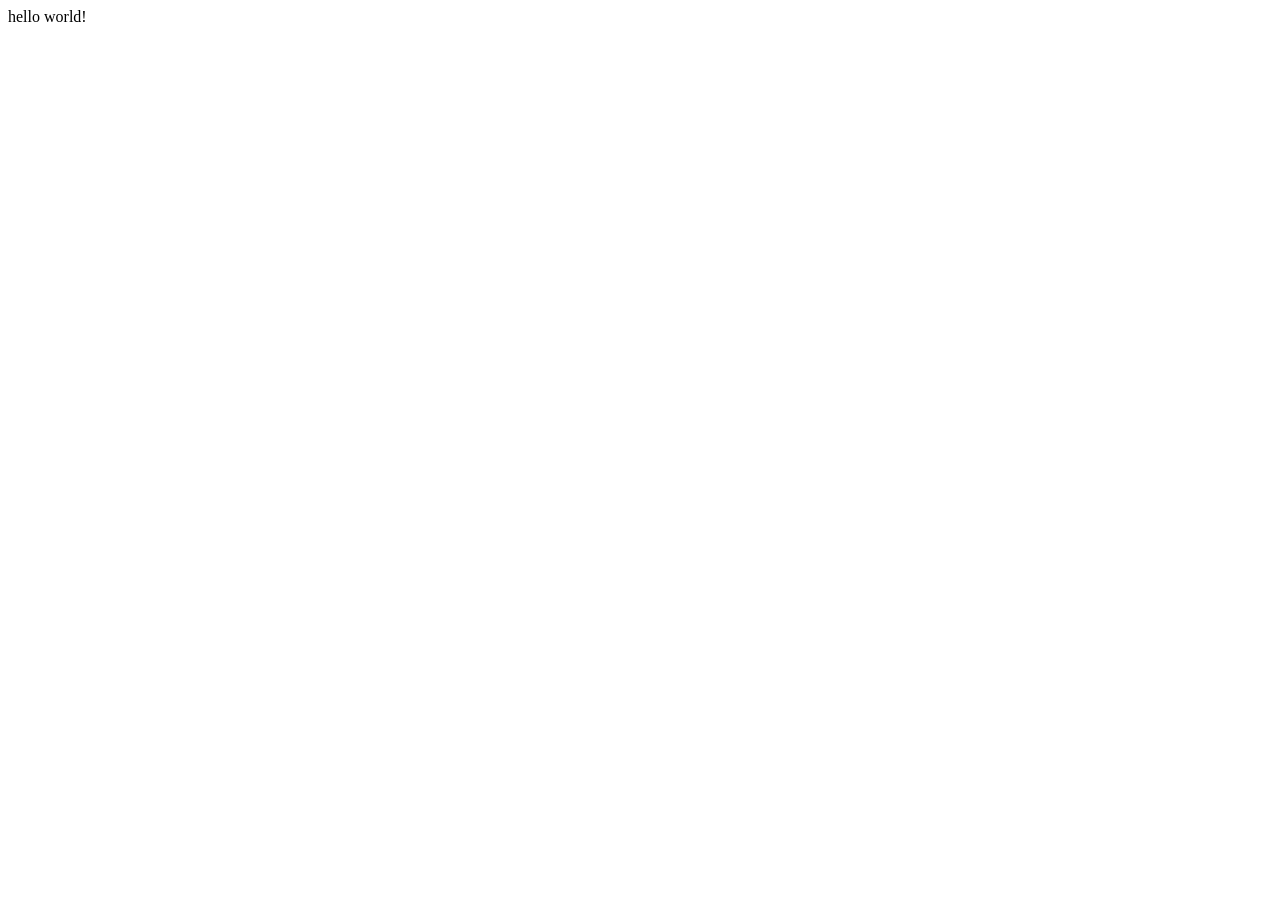
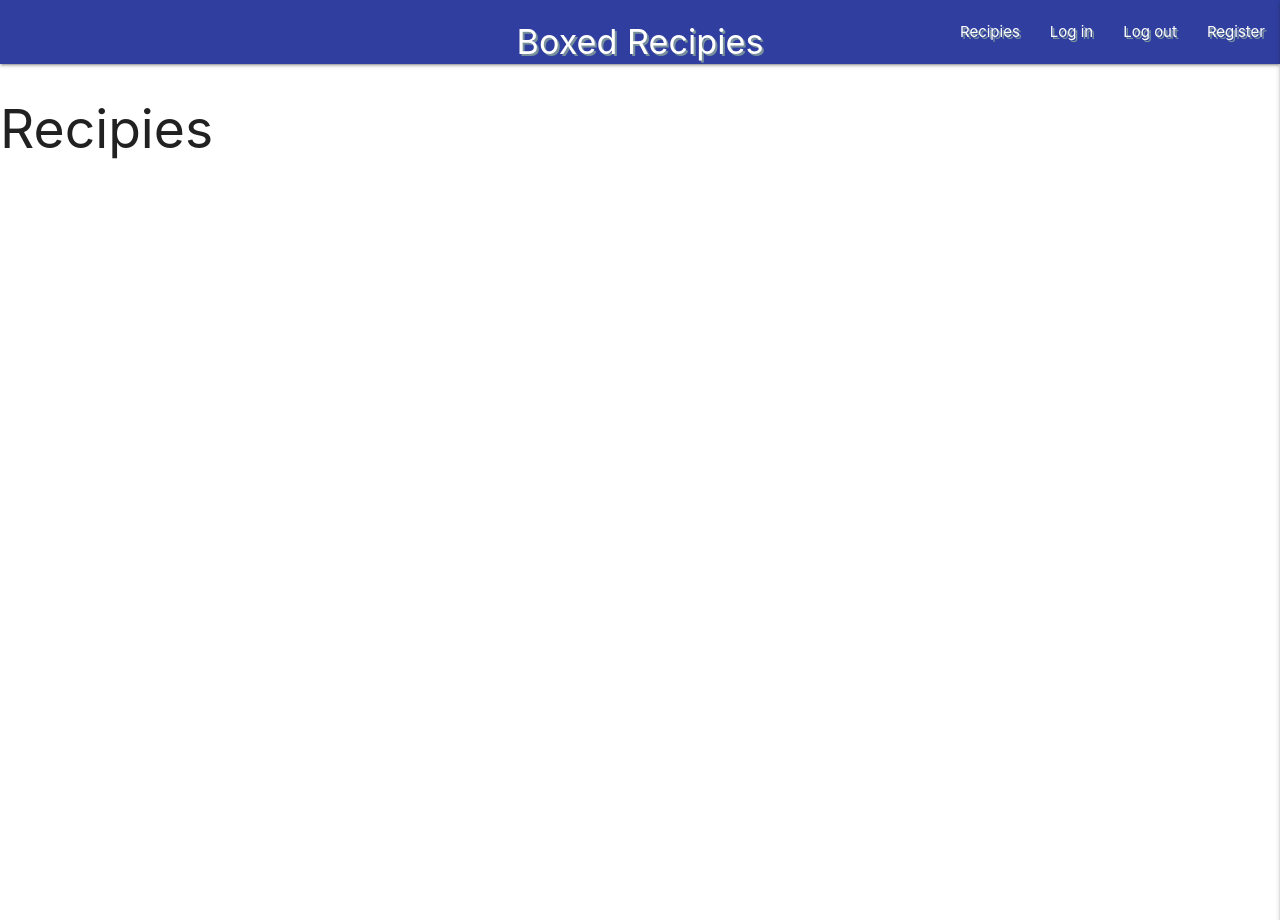
Before and after one commit to MMcod3/BoxedRecipies, a Flask app: page / in a window 1280 px wide. Before the commit the page is almost empty. Run offline with Flask 2, Linux system fonts and the light colour scheme; some libraries are stand-ins or nearby versions.

Commit message:
created materialize nav bar and side bar for mobile devices

```diff
--- a/app.py
+++ b/app.py
@@ -18,8 +18,8 @@ mongo = PyMongo(app)
 
 
 @app.route("/")
-def hello():
-    return "hello world!"
+def recipies():
+    return render_template("recipies.html")
 
 
 if __name__ == "__main__":
--- /dev/null
+++ b/static/css/style.css
@@ -0,0 +1,4 @@
+.text-shadow {
+    text-shadow: 2px 2px #78909c;
+    color: white;
+}
--- /dev/null
+++ b/static/js/script.js
@@ -0,0 +1,3 @@
+$(document).ready(function(){
+    $('.sidenav').sidenav({edge: "right"});
+  });
--- a/templates/base.html
+++ b/templates/base.html
@@ -4,9 +4,49 @@
     <meta charset="UTF-8">
     <meta http-equiv="X-UA-Compatible" content="IE=edge">
     <meta name="viewport" content="width=device-width, initial-scale=1.0">
+    <link rel="stylesheet" href="https://cdnjs.cloudflare.com/ajax/libs/font-awesome/6.0.0-beta3/css/all.min.css"
+        integrity="sha512-Fo3rlrZj/k7ujTnHg4CGR2D7kSs0v4LLanw2qksYuRlEzO+tcaEPQogQ0KaoGN26/zrn20ImR1DfuLWnOo7aBA==" crossorigin="anonymous" referrerpolicy="no-referrer" type="text/css">
+    <link rel="stylesheet" href="https://cdnjs.cloudflare.com/ajax/libs/materialize/1.0.0/css/materialize.min.css" type="text/css">
+    <link rel="stylesheet" href="{{ url_for('static', filename='css/style.css') }}" type="text/css">
+    {% block styles %}
+    {% endblock %}
     <title>Boxed Recipies</title>
 </head>
 <body>
 
+    <header>
+        <!-- Top Nav bar -->
+        <nav>
+            <div class="nav-wrapper text-shadow indigo darken-2">
+              <a href="{{ url_for('recipies')}}" class="brand-logo center"><h4>Boxed Recipies</h4></a>
+              <a href="#" data-target="mobile-demo" class="sidenav-trigger right"><i class="fas fa-bars"></i></a>
+              <ul class="right hide-on-med-and-down">
+                <li><a href="{{ url_for('recipies')}}">Recipies</a></li>
+                <li><a href="#">Log in</a></li>
+                <li><a href="#">Log out</a></li>
+                <li><a href="#">Register</a></li>
+              </ul>
+            </div>
+          </nav>
+
+        <!-- Mobile Nav bar-->
+          <ul class="sidenav" id="mobile-demo">
+            <li><h4 class="centre-align indigo-text text-dark-4">Boxed Recipies</h4></li>
+            <li><a href="{{ url_for('recipies')}}">Recipies</a></li>
+            <li><a href="#">Log in</a></li>
+            <li><a href="#">Log out</a></li>
+            <li><a href="#">Register</a></li>
+          </ul>
+    </header>
+
+    {% block content %}
+    {% endblock %}
+
+    <script src="https://code.jquery.com/jquery-3.6.0.min.js"
+        integrity="sha256-/xUj+3OJU5yExlq6GSYGSHk7tPXikynS7ogEvDej/m4=" crossorigin="anonymous"></script>
+    <script src="https://cdnjs.cloudflare.com/ajax/libs/materialize/1.0.0/js/materialize.min.js"></script>
+    <script src="{{ url_for('static', filename='js/script.js') }}"></script>
+    {% block scripts %}
+    {% endblock %}
 </body>
 </html>
--- /dev/null
+++ b/templates/recipies.html
@@ -0,0 +1,6 @@
+{% extends "base.html" %}
+{% block content %}
+
+<h2>Recipies</h2>
+
+{% endblock %}
```
